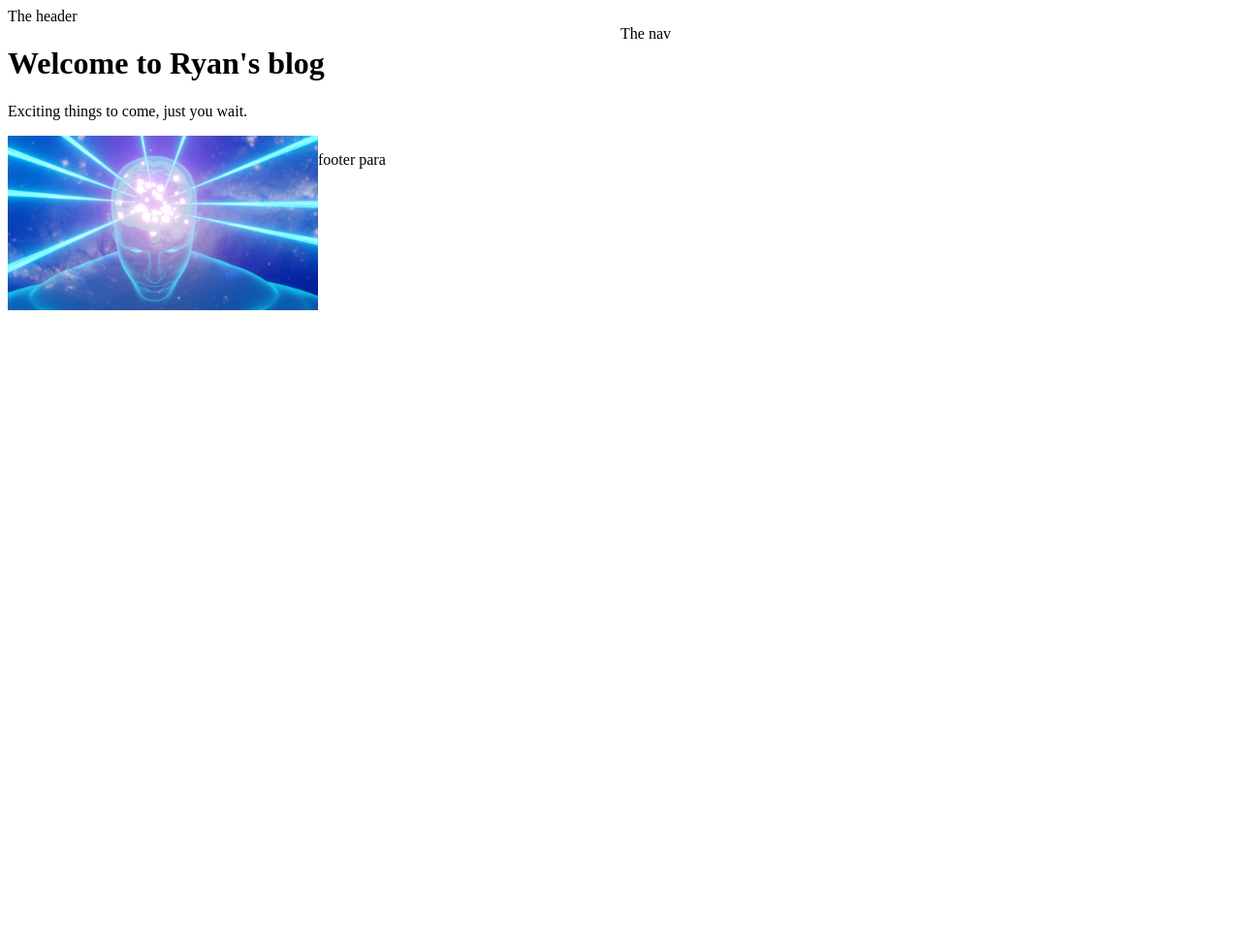
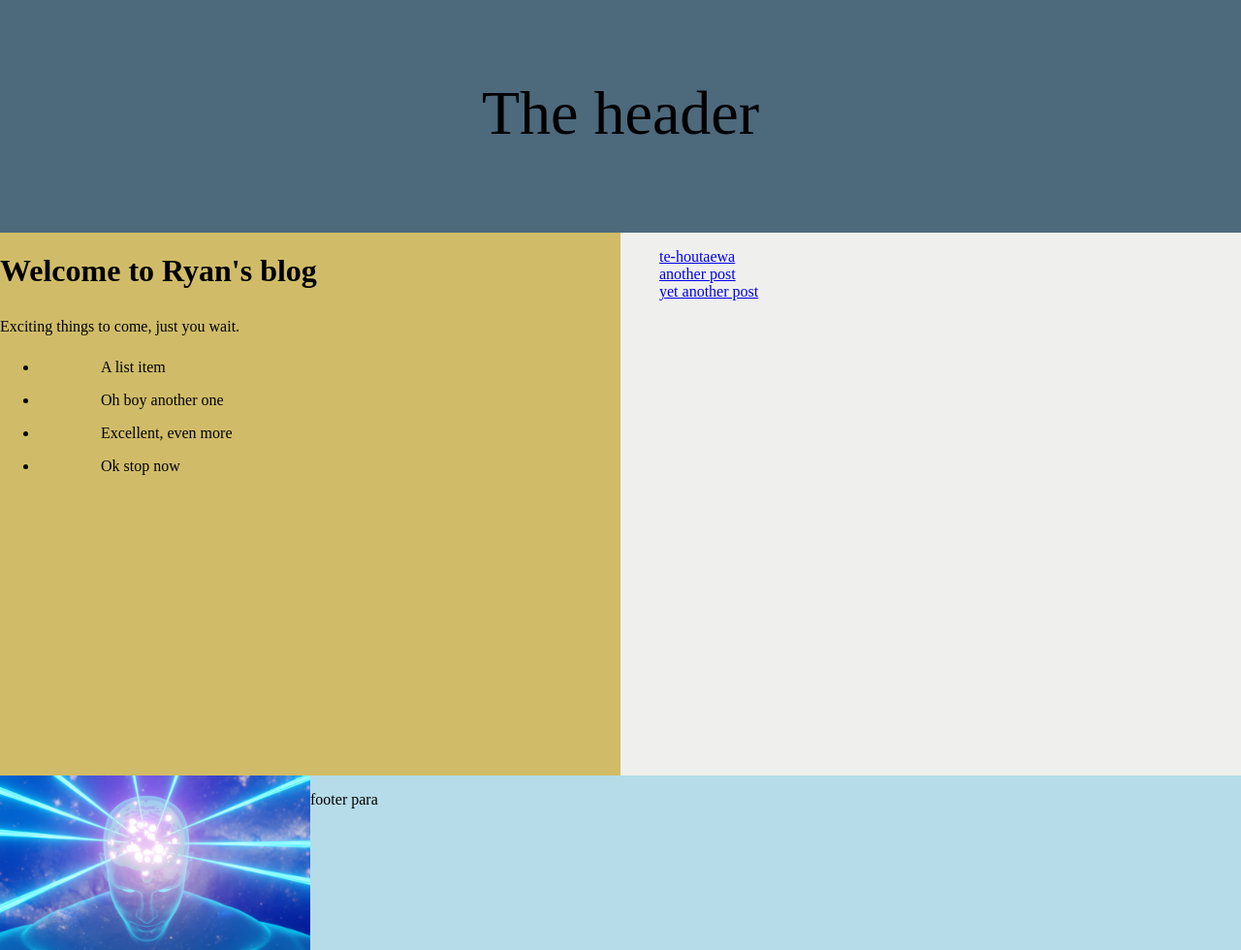
Before and after one commit to Ryan-Kendrick/ryan-kendrick.github.io, a plain HTML site: page index.html in a window 1280 px wide. Shown: the whole page at 97% size. Before the commit the page ends 800 px from the top, so only its background shows below. Drawn offline with Linux system fonts and the light colour scheme.

Commit message:
Refine page structure

```diff
--- a/index.html
+++ b/index.html
@@ -3,6 +3,7 @@
 <head>
 <title>Ryan's Blog</title>
 <meta charset="UTF-8">
+<meta name="viewport" content="width=device-width, initial-scale=1">
 <link href="styles/main.css" rel="stylesheet" type="text/css">
 </head>
 <body>
@@ -12,8 +13,20 @@
     <div class="grid-welcome">
       <h1>Welcome to Ryan's blog</h1>
       <p>Exciting things to come, just you wait.</p>
+      <ul>
+        <li class="list-welcome">A list item</li>
+        <li class="list-welcome">Oh boy another one</li>
+        <li class="list-welcome">Excellent, even more</li>
+        <li class="list-welcome">Ok stop now</li>
+      </ul>
     </div>
-    <nav>The nav</nav>
+    <nav>
+    <ul class="list-nav">
+      <li><a href="blog/te-houtaewa-template.html">te-houtaewa</a></li>
+      <li><a href="https://www.youtube.com/watch?v=VBlFHuCzPgY">another post</a></li>
+      <li><a href="https://www.youtube.com/watch?v=neV3EPgvZ3g">yet another post</a></li>
+    </ul>
+    </nav>
 </div>
 <footer>
   <div class="grid-f">
--- a/styles/main.css
+++ b/styles/main.css
@@ -1,18 +1,60 @@
+body{
+  margin: 0;
+}
+header{
+  background-color: #4d697c;
+  height: 20vh;
+  text-align: center;
+  padding-top: 10vh;
+  font-size: 4em;
+}
+h1{
+  padding-bottom: 1vh;
+}
+.list-welcome{
+  padding: 1vh 5vw;
+}
+@media (max-width: 768px){
+  .list-welcome{
+    padding: .75vh 4vw
+  }
+}
+nav{
+  background-color: #EFF0ED;
+}
+.list-nav{
+  list-style-type: none;
+  height: 100%;
+}
 .grid {
   display: grid;
   width: 100%;
   grid-template-columns: 2fr 2fr;
+  height: 70vh;
 }
-.grid-welcome {
+@media (max-width: 320px){
+  header{
+    height: 15vh;
+    padding-top: 7.5vh;
+    font-size: 3em;
+  }
+  .grid {
+    display: block;
+  }
+}
+.grid-welcome{
+  background-color: #D0BC68;
+}
 
-}
 
 .grid-f {
   display: grid;
   width: 100%;
   grid-template-columns: 1fr 3fr;
 }
-
+footer{
+  background-color: #B5DCE8;
+}
 .galaxy-brain {
   width: 25vw;
 }
```
